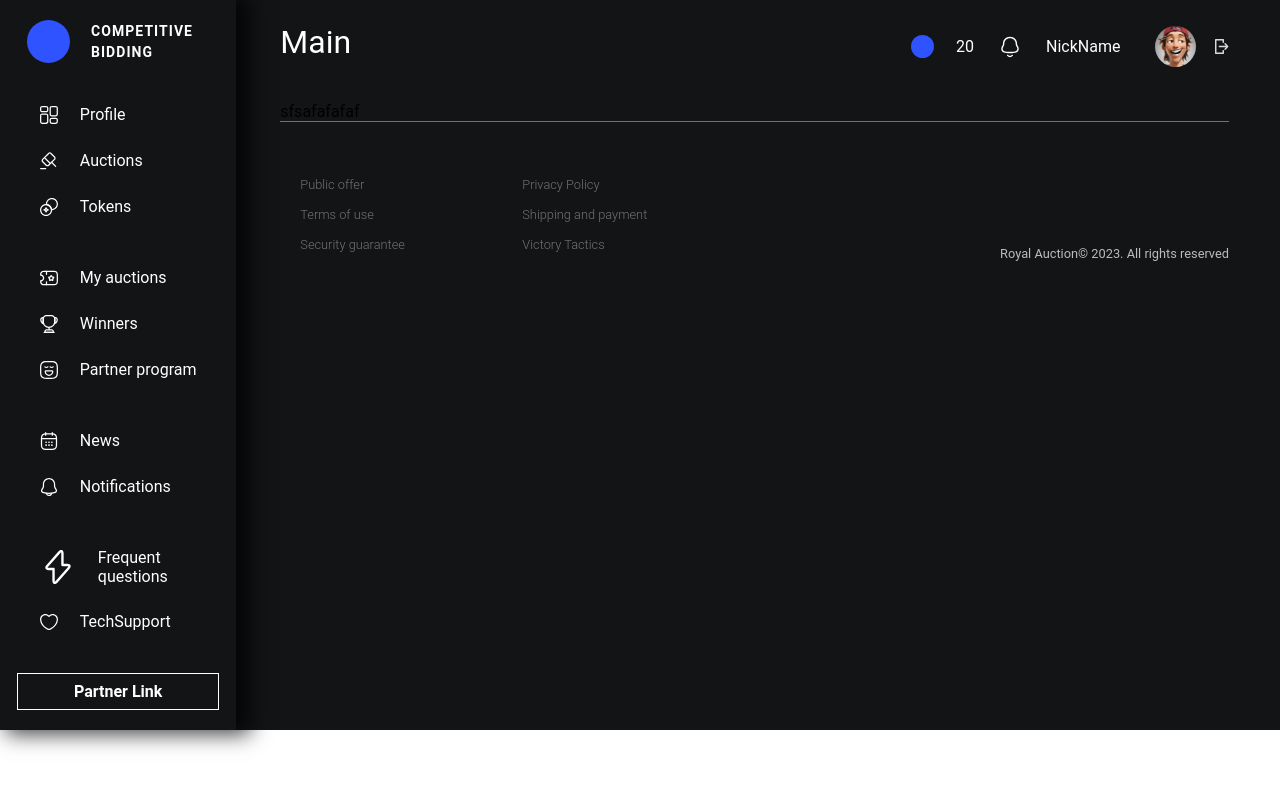
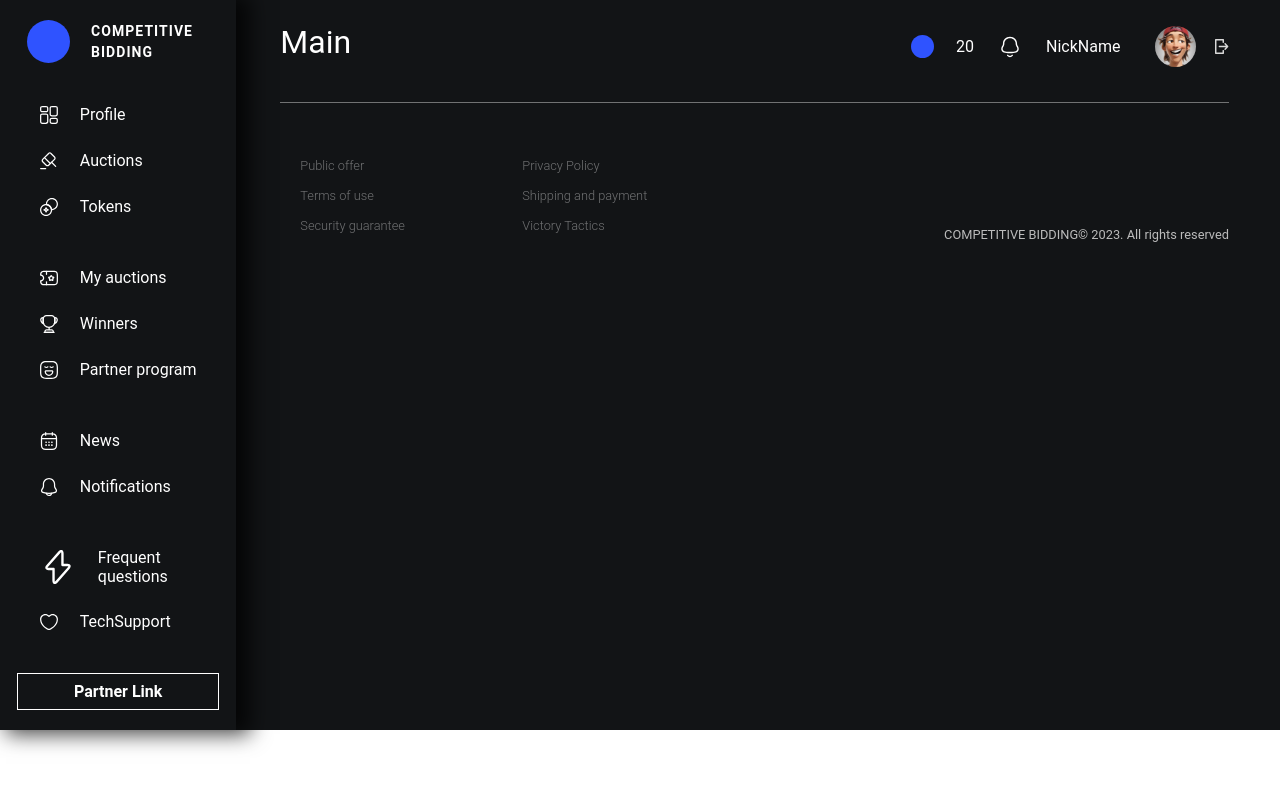
Before and after one commit to competitivebidding/frontend, a React (Vite) app: page /auctions in a window 1280 px wide. Shown: the top 788 px of the page. Built offline with nearby package versions, Linux system fonts and the light colour scheme.

Commit message:
added new functional

```diff
--- a/src/app/App.jsx
+++ b/src/app/App.jsx
@@ -13,7 +13,7 @@ import QuestionsPage from "../Components/pages/pageQuestions/QuestionsPage.jsx";
 import SupportPage from "../Components/pages/pageSupport/SupportPage.jsx";
 import TokensPage from "../Components/pages/pageTokens/TokensPage.jsx";
 import WinnersListPage from "../Components/pages/pageWinnersList/WinnersListPage.jsx";
-
+import MainSection from '../Components/MainSection/MainSection.jsx';
 
 
 import './App.scss'
@@ -28,6 +28,7 @@ const App = () => {
 
         <Routes>
 
+          <Route element={<MainSection/>}>
           <Route path='/auctions' element={<AuctionsPage/>} />
           <Route path='/cabinet' element={<CabinetPage/>} />
           <Route path='/' element={<MainPage/>} index />
@@ -39,6 +40,7 @@ const App = () => {
           <Route path='/support' element={<SupportPage/>} />
           <Route path='/tokens' element={<TokensPage/>} />
           <Route path='/winnerList' element={<WinnersListPage/>} />
+          </Route>
 
         </Routes>
 
--- a/src/components/MainSection/MainSection.jsx
+++ b/src/components/MainSection/MainSection.jsx
@@ -1,17 +1,24 @@
 import React from 'react';
 import AppHeader from "../appHeader/AppHeader.jsx";
 import AppFooter from "../appFooter/AppFooter.jsx";
+import AppNavBar from '../appNavBar/AppNavBar.jsx';
+import { Outlet } from 'react-router-dom';
 
 import './MainSection.scss'
 
-function MainSection({pageSection}) {
-    return (
-        <div className='main-section'>
-            <AppHeader />
-            {pageSection}
-            <AppFooter/>
-        </div>
-    );
+function MainSection() {
+  return (
+    <>
+      <AppNavBar />
+      <div className='main-section'>
+        <AppHeader />
+
+        <Outlet />
+        <AppFooter />
+
+      </div>
+    </>
+  );
 }
 
 export default MainSection;
--- a/src/components/appFooter/AppFooter.jsx
+++ b/src/components/appFooter/AppFooter.jsx
@@ -17,7 +17,7 @@ const AppFooter = () => {
             <li class="footer__menu-item"><a href="" class="footer__menu-link">Victory Tactics</a></li>
         </ul>
     </nav>
-    <p class="footer__copyright">Royal Auction© 2023. All rights reserved</p>
+    <p class="footer__copyright">COMPETITIVE BIDDING© 2023. All rights reserved</p>
 </footer>
   );
 }
--- a/src/components/pages/pageAuctions/AuctionsPage.jsx
+++ b/src/components/pages/pageAuctions/AuctionsPage.jsx
@@ -1,14 +1,12 @@
 import React from 'react';
 
-import AppNavBar from '../../appNavBar/AppNavBar.jsx';
-import MainSection from "../../MainSection/MainSection.jsx";
-import Test from './Test.jsx';
+// import AppNavBar from '../../appNavBar/AppNavBar.jsx';
+// import MainSection from "../../MainSection/MainSection.jsx";
+// import Test from './Test.jsx';
 
 const AuctionsPage = () => {
   return (
     <>
-    <AppNavBar/>
-    <MainSection pageSection={ <Test/> } />
     </>
   );
 }
--- a/src/components/pages/pageAuctions/Test.jsx
+++ b/src/components/pages/pageAuctions/Test.jsx
@@ -3,7 +3,7 @@ import React from 'react';
 const Test = () => {
   return (
     <div>
-      sfsafafafaf
+      sfsdasadsafasfsf
     </div>
   );
 }
--- a/src/components/pages/pageMain/MainPage.jsx
+++ b/src/components/pages/pageMain/MainPage.jsx
@@ -6,8 +6,6 @@ import MainSection from "../../MainSection/MainSection.jsx";
 const AuctionsPage = () => {
   return (
     <>
-    <AppNavBar/>
-    <MainSection />
     </>
   );
 }
```
